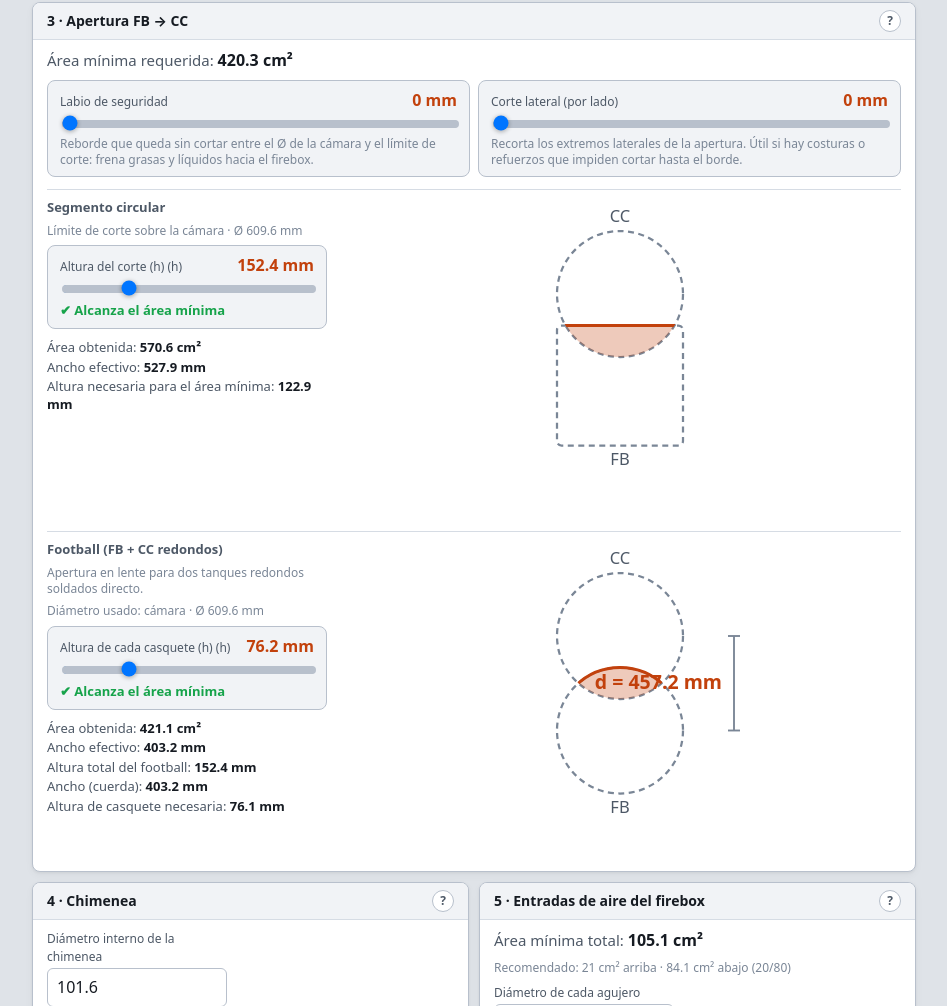
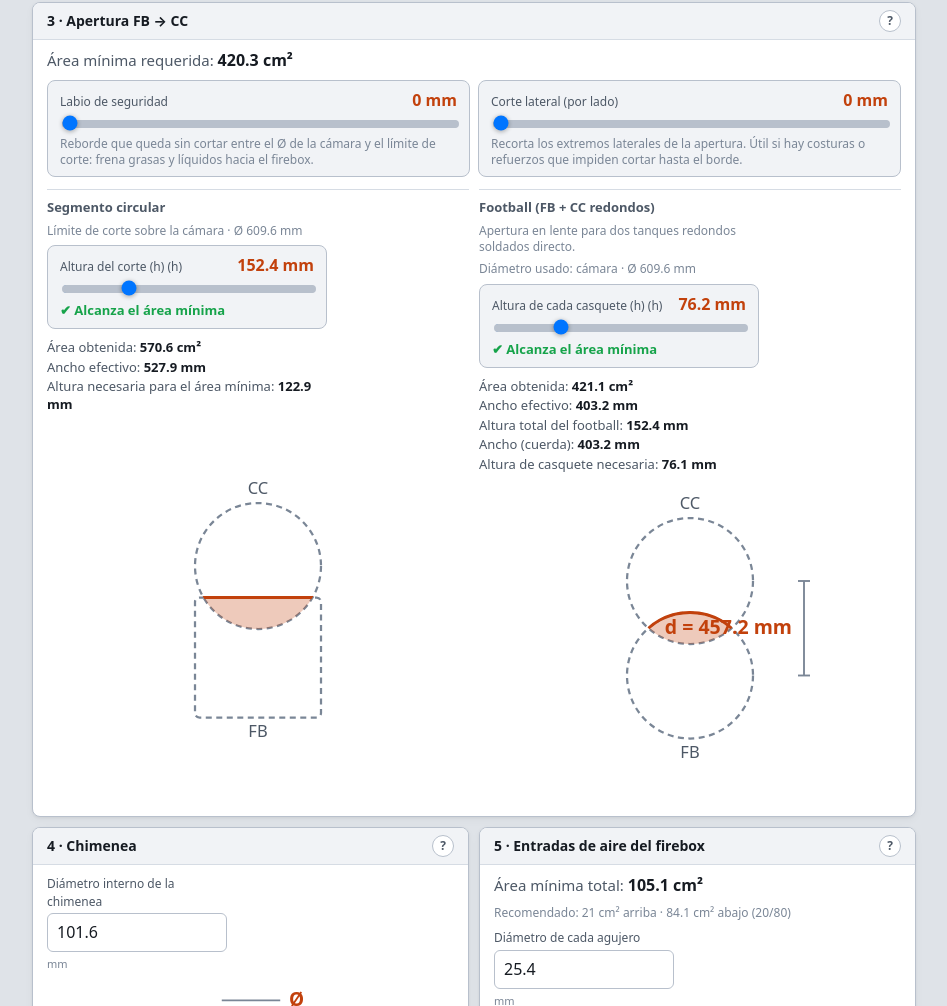
Before and after one commit to pablopeu/smoker, a website built with Vite: page index.html in a window 1280 px wide. Shown: the part 652-1658 px from the top of the page, without its empty margins (20-967 px from the left). Built offline with nearby package versions, Linux system fonts and the light colour scheme.

Commit message:
Place segment and football diagrams side by side when FB is cylindrical
Wrap both subblocks in a .subblock-row that stacks vertically on mobile
and side by side (flex-direction:row) on desktop (≥960px). Football
block hides when FB is rectangular as before.

Co-Authored-By: Claude <noreply@anthropic.com>

```diff
--- a/src/styles.css
+++ b/src/styles.css
@@ -186,10 +186,15 @@ a.subtitle:hover { color: #fff; text-decoration: underline; }
    apilados; a la der. el dibujo (más grande). Slider al doble de ancho que antes.
    .subblock.split-sub (más específico) para que el flex-direction:row gane sobre
    el column de .subblock sin depender del orden en el archivo. */
+.subblock-row { display: flex; flex-direction: column; gap: 10px; }
 .subblock.split-sub { flex-direction: row; flex-wrap: wrap; gap: 12px; align-items: stretch; }
 .subblock.split-sub .sub-text { flex: 0 1 280px; min-width: 220px; display: flex; flex-direction: column; gap: 6px; }
 .subblock.split-sub .sub-drawing { flex: 1 1 240px; min-width: 180px; display: flex; align-items: center; justify-content: center; }
 .subblock.split-sub .sub-drawing .diag { max-width: 360px; }
+@media (min-width: 960px) {
+  .subblock-row { flex-direction: row; }
+  .subblock-row > .subblock { flex: 1; min-width: 0; }
+}
 .slider-box {
   border: 1px solid var(--line);
   border-radius: 8px;
--- a/src/views/sections.js
+++ b/src/views/sections.js
@@ -151,6 +151,7 @@ function openingHtml() {
     <div class="result-line">${t('opening.height')}: <strong id="out-rect-height">—</strong></div>
   </div>
 
+  <div class="subblock-row" id="opening-sub-row">
     <div class="subblock split-sub">
       <div class="sub-text">
         <h3>${t('opening.segment')}</h3>
@@ -197,6 +198,7 @@ function openingHtml() {
       </div>
       <div class="sub-drawing">
         <div id="football-svg" class="diag-wrap"></div>
+      </div>
     </div>
   </div>`;
 }
```
Also changed, not shown: .github/workflows/deploy-ftp.yml (added). Lines whose indentation alone changed are shown as unchanged.
